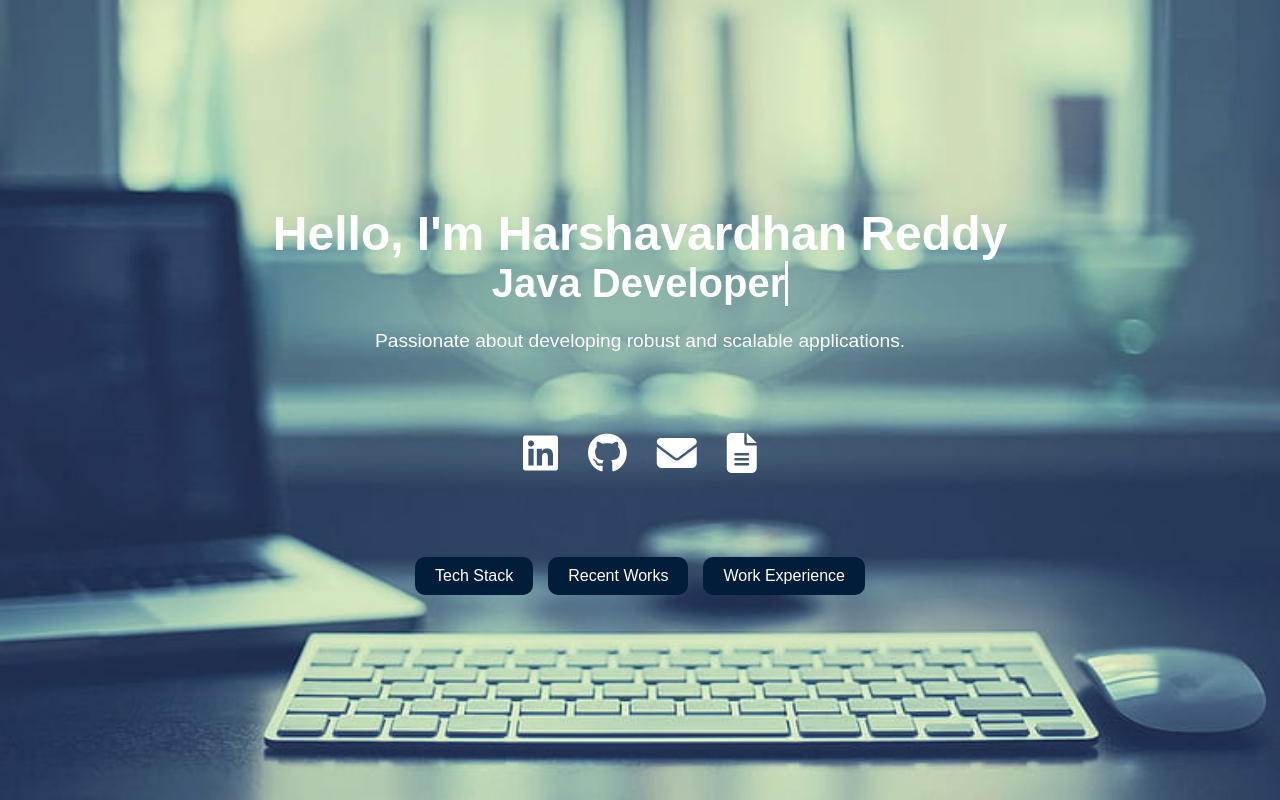
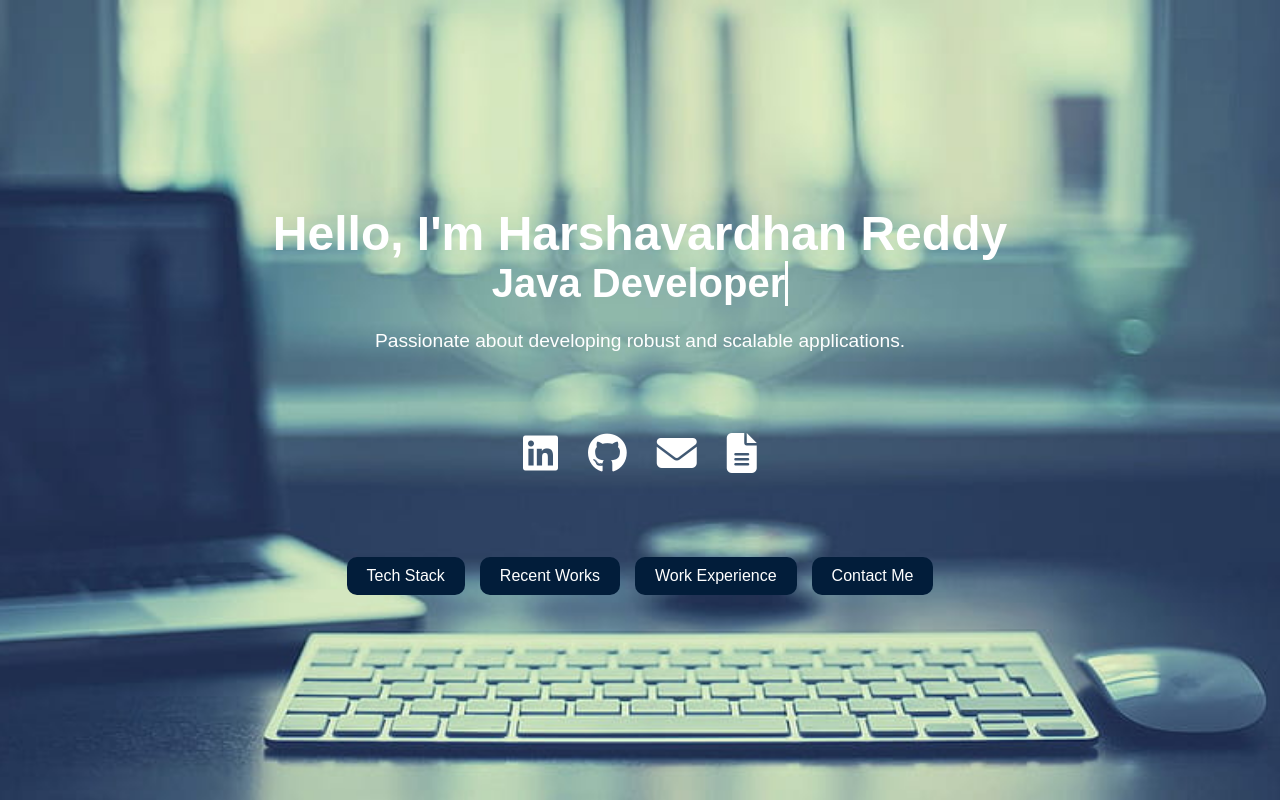
Before and after one commit to Harshavardhan0727/my-portfolio, a React (Create React App) app: page / in a window 1280 px wide. Shown: the top 800 px of the page. Built offline with nearby package versions, Linux system fonts and the light colour scheme.

Commit message:
Main page changes

```diff
--- a/src/components/Hero.js
+++ b/src/components/Hero.js
@@ -6,7 +6,7 @@ import resume from '../assets/HarshavardhanreddyResume.pdf';
 const texts = [
     " Fullstack ",
     " Backend ",
-    " Frontend "
+    " Script Frontend "
 ];
 
 const Hero = () => {
@@ -65,6 +65,7 @@ const Hero = () => {
                     <a href="#technologies" className="btn">Tech Stack</a>
                     <a href="#recentWorks" className="btn">Recent Works</a>
                     <a href="#projects" className="btn">Work Experience</a>
+                    <a href="#contact" className="btn">Contact Me</a>
                 </div>
             </div>
         </section>
```
